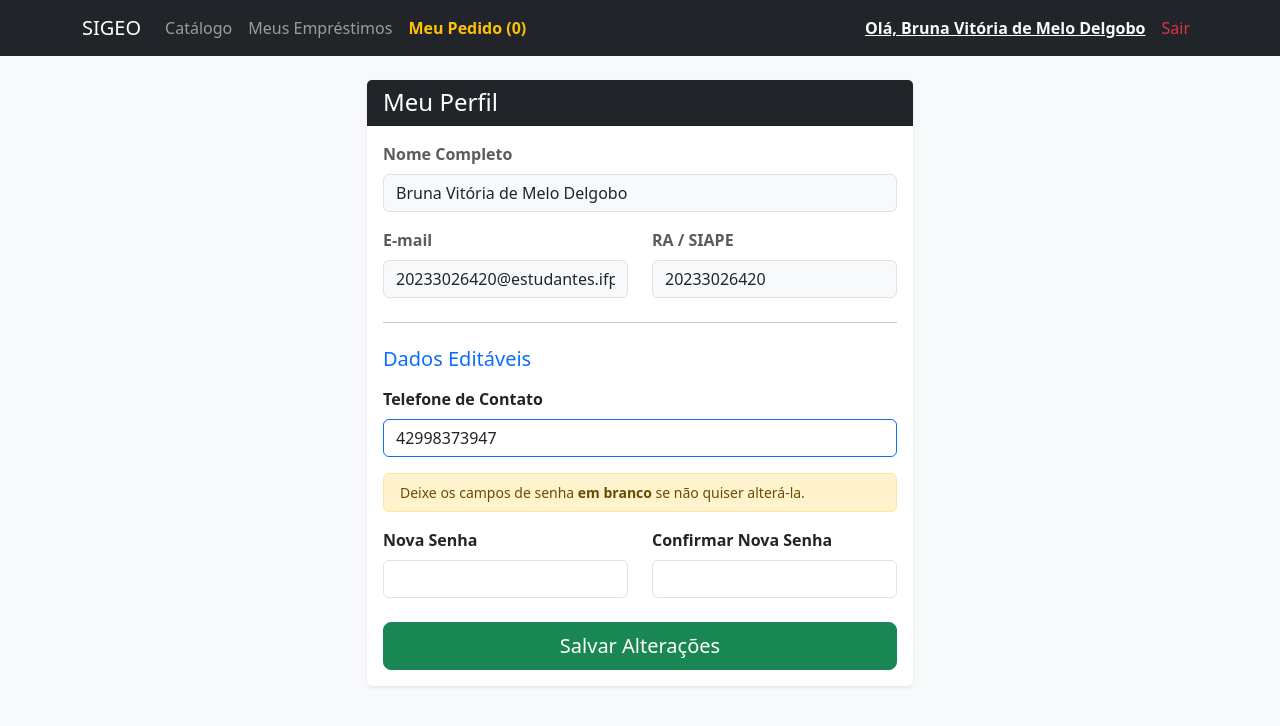
After one commit to brunavdelgobo/2026-pds-sigeo, a Django app: page /perfil/ in a window 1280 px wide. The commit adds this page. Shown: the top 726 px of the page. Run offline with Django 5.2, Linux system fonts and the light colour scheme; a user stored in the database is signed in.

Commit message:
Editar Perfil

```diff
--- a/SIGEO/urls.py
+++ b/SIGEO/urls.py
@@ -37,4 +37,5 @@ urlpatterns = [
     path('revisar-pedido/', views.revisar_pedido, name='revisar_pedido'),
     path('remover-pedido/<int:objeto_id>/', views.remover_do_pedido, name='remover_do_pedido'),
     path('renovar/<int:emprestimo_id>/', views.renovar_emprestimo, name='renovar_emprestimo'),
+    path('perfil/', views.meu_perfil, name='meu_perfil'),
 ]
--- a/SIGEO/views.py
+++ b/SIGEO/views.py
@@ -9,6 +9,7 @@ from datetime import timedelta
 from django.db.models import Q
 import random
 import string
+from django.contrib.auth import update_session_auth_hash
 
 
 def registrar(request):
@@ -412,3 +413,43 @@ def renovar_emprestimo(request, emprestimo_id):
             emprestimo.save()
 
     return redirect('painel')
+
+
+@login_required(login_url='/login/')
+def meu_perfil(request):
+    mensagem = None
+    cor_mensagem = None
+
+    if request.method == 'POST':
+        telefone = request.POST.get('telefone')
+        senha = request.POST.get('senha')
+        confirmar_senha = request.POST.get('confirmar_senha')
+
+        usuario = request.user
+
+        # 1. Atualiza o telefone
+        usuario.telefone = telefone
+
+        # 2. Verifica se o aluno preencheu algo na senha
+        if senha or confirmar_senha:
+            if senha == confirmar_senha:
+                usuario.set_password(senha)
+                usuario.save()
+                # Mantém o aluno logado após mudar a senha
+                update_session_auth_hash(request, usuario)
+
+                mensagem = "Perfil e senha atualizados com sucesso!"
+                cor_mensagem = "success"
+            else:
+                mensagem = "As senhas não coincidem. Tente novamente."
+                cor_mensagem = "danger"
+        else:
+            # Se não mexeu na senha, só salva o telefone
+            usuario.save()
+            mensagem = "Telefone atualizado com sucesso!"
+            cor_mensagem = "success"
+
+    return render(request, 'meu_perfil.html', {
+        'mensagem': mensagem,
+        'cor_mensagem': cor_mensagem
+    })
--- a/templates/base.html
+++ b/templates/base.html
@@ -53,7 +53,7 @@
                             </li>
                         {% endif %}
                         <li class="nav-item">
-                            <span class="nav-link text-light">Olá, {{ user.email }}</span>
+                            <a class="nav-link text-light fw-bold text-decoration-underline" href="{% url 'meu_perfil' %}">Olá, {{ user.nome_completo }}</a>
                         </li>
                         <li class="nav-item">
                             <a class="nav-link text-danger" href="{% url 'logout' %}">Sair</a>
--- /dev/null
+++ b/templates/meu_perfil.html
@@ -0,0 +1,72 @@
+{% extends 'base.html' %}
+
+{% block content %}
+<div class="row justify-content-center mt-4">
+    <div class="col-md-6">
+        <div class="card shadow-sm border-0">
+            <div class="card-header bg-dark text-white">
+                <h4 class="mb-0">Meu Perfil</h4>
+            </div>
+            <div class="card-body">
+
+                {% if mensagem %}
+                <div class="alert alert-{{ cor_mensagem }} alert-dismissible fade show" role="alert">
+                    {{ mensagem }}
+                    <button type="button" class="btn-close" data-bs-dismiss="alert" aria-label="Close"></button>
+                </div>
+                {% endif %}
+
+                <form method="POST">
+                    {% csrf_token %}
+
+                    <!-- Dados Fixos (Somente Leitura) -->
+                    <div class="mb-3">
+                        <label class="form-label fw-bold text-muted">Nome Completo</label>
+                        <input type="text" class="form-control bg-light" value="{{ user.nome_completo }}" disabled>
+                    </div>
+
+                    <div class="row mb-3">
+                        <div class="col-md-6">
+                            <label class="form-label fw-bold text-muted">E-mail</label>
+                            <input type="email" class="form-control bg-light" value="{{ user.email }}" disabled>
+                        </div>
+                        <div class="col-md-6">
+                            <label class="form-label fw-bold text-muted">RA / SIAPE</label>
+                            <input type="text" class="form-control bg-light" value="{{ user.matricula }}" disabled>
+                        </div>
+                    </div>
+
+                    <hr class="my-4">
+                    <h5 class="mb-3 text-primary">Dados Editáveis</h5>
+
+                    <!-- Dados Editáveis -->
+                    <div class="mb-3">
+                        <label for="telefone" class="form-label fw-bold">Telefone de Contato</label>
+                        <input type="text" name="telefone" id="telefone" class="form-control border-primary" value="{{ user.telefone }}" required>
+                    </div>
+
+                    <div class="alert alert-warning small py-2">
+                        Deixe os campos de senha <strong>em branco</strong> se não quiser alterá-la.
+                    </div>
+
+                    <div class="row mb-4">
+                        <div class="col-md-6">
+                            <label for="senha" class="form-label fw-bold">Nova Senha</label>
+                            <input type="password" name="senha" id="senha" class="form-control">
+                        </div>
+                        <div class="col-md-6">
+                            <label for="confirmar_senha" class="form-label fw-bold">Confirmar Nova Senha</label>
+                            <input type="password" name="confirmar_senha" id="confirmar_senha" class="form-control">
+                        </div>
+                    </div>
+
+                    <div class="d-grid">
+                        <button type="submit" class="btn btn-success btn-lg">Salvar Alterações</button>
+                    </div>
+                </form>
+
+            </div>
+        </div>
+    </div>
+</div>
+{% endblock %}
```
